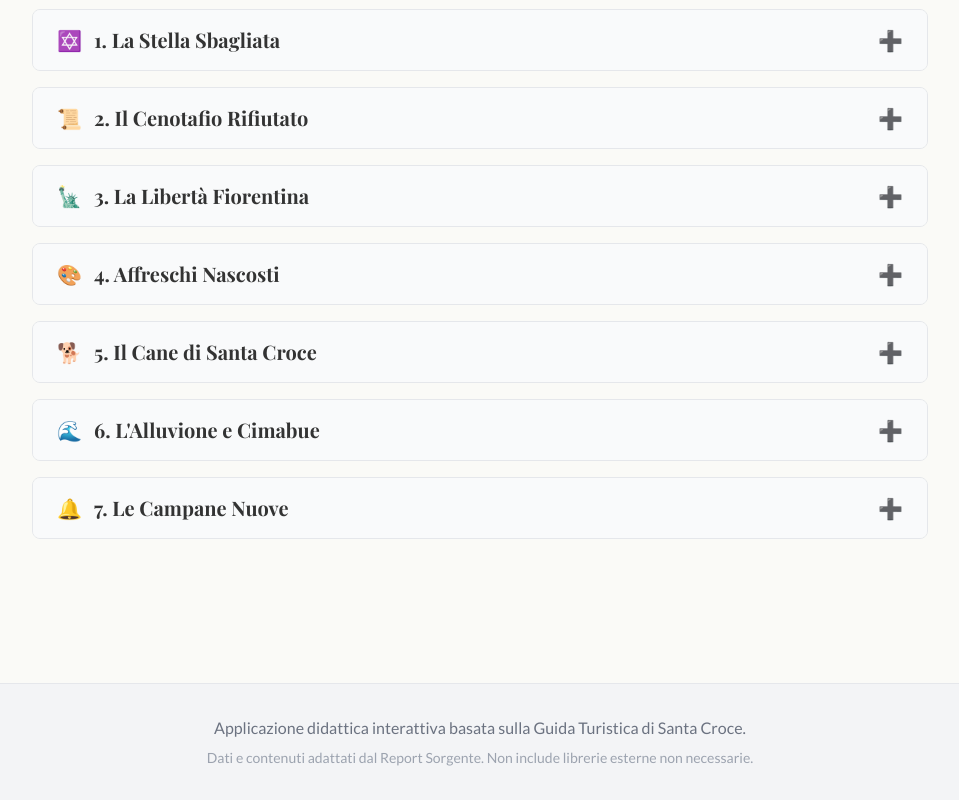
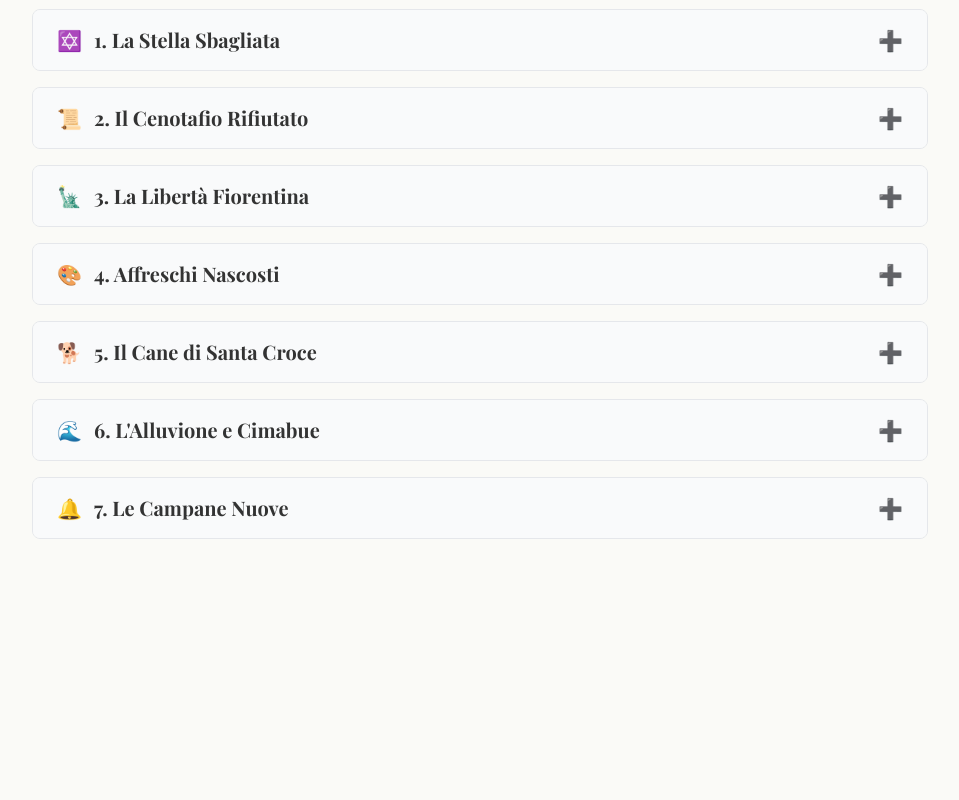
Before and after one commit to af308/Basilica-di-Santa-Croce, a plain HTML site: page index.html in a window 1280 px wide. Shown: the part 2919-3719 px from the top of the page, without its empty margins (160-1119 px from the left). After the commit the page ends 3506 px from the top, so only its background shows below. Drawn offline with nearby package versions, Linux system fonts and the light colour scheme; a web font is replaced by a local one.

Commit message:
Update index.html

```diff
--- a/index.html
+++ b/index.html
@@ -192,10 +192,6 @@
 
     </main>
 
-    <footer class="bg-gray-100 py-8 text-center border-t border-gray-200 mt-24">
-        <p class="text-gray-500">Applicazione didattica interattiva basata sulla Guida Turistica di Santa Croce.</p>
-        <p class="text-sm text-gray-400 mt-2">Dati e contenuti adattati dal Report Sorgente. Non include librerie esterne non necessarie.</p>
-    </footer>
 
     <script>
         function navTo(id) {
```
